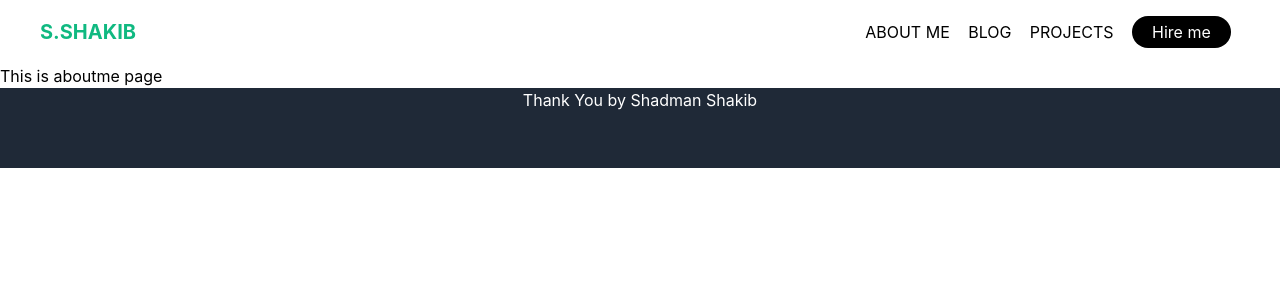
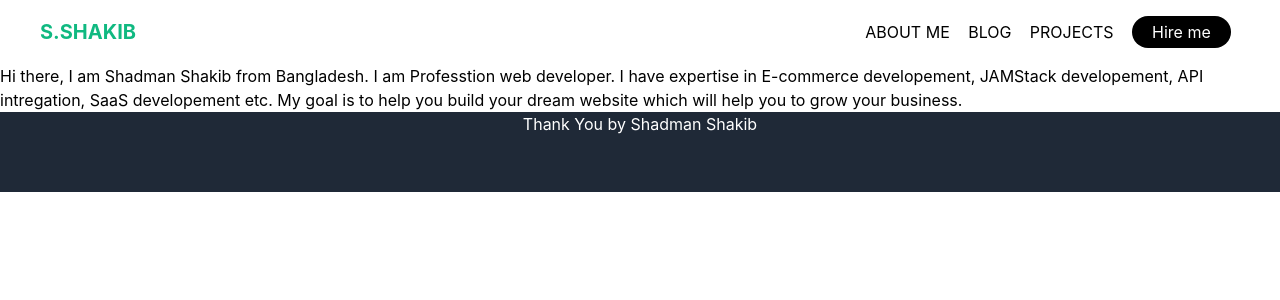
Before and after one commit to ShadmanShakib/portfolio, a Next.js app: page /aboutme in a window 1280 px wide. Shown: the top 300 px of the page. Built offline with nearby package versions, Linux system fonts and the light colour scheme.

Commit message:
about me

```diff
--- a/pages/aboutme.tsx
+++ b/pages/aboutme.tsx
@@ -3,7 +3,10 @@ import React from 'react'
 function Aboutme():JSX.Element {
     return (
         <div className="">
-            This is aboutme page
+        <h1>Hi there, I am Shadman Shakib from Bangladesh. I am Professtion web developer. I have expertise in
+            E-commerce developement, JAMStack developement, API intregation, SaaS developement etc. My goal is to help you build your
+            dream website which will help you to grow your business.
+        </h1>
         </div>
     )
 }
```
